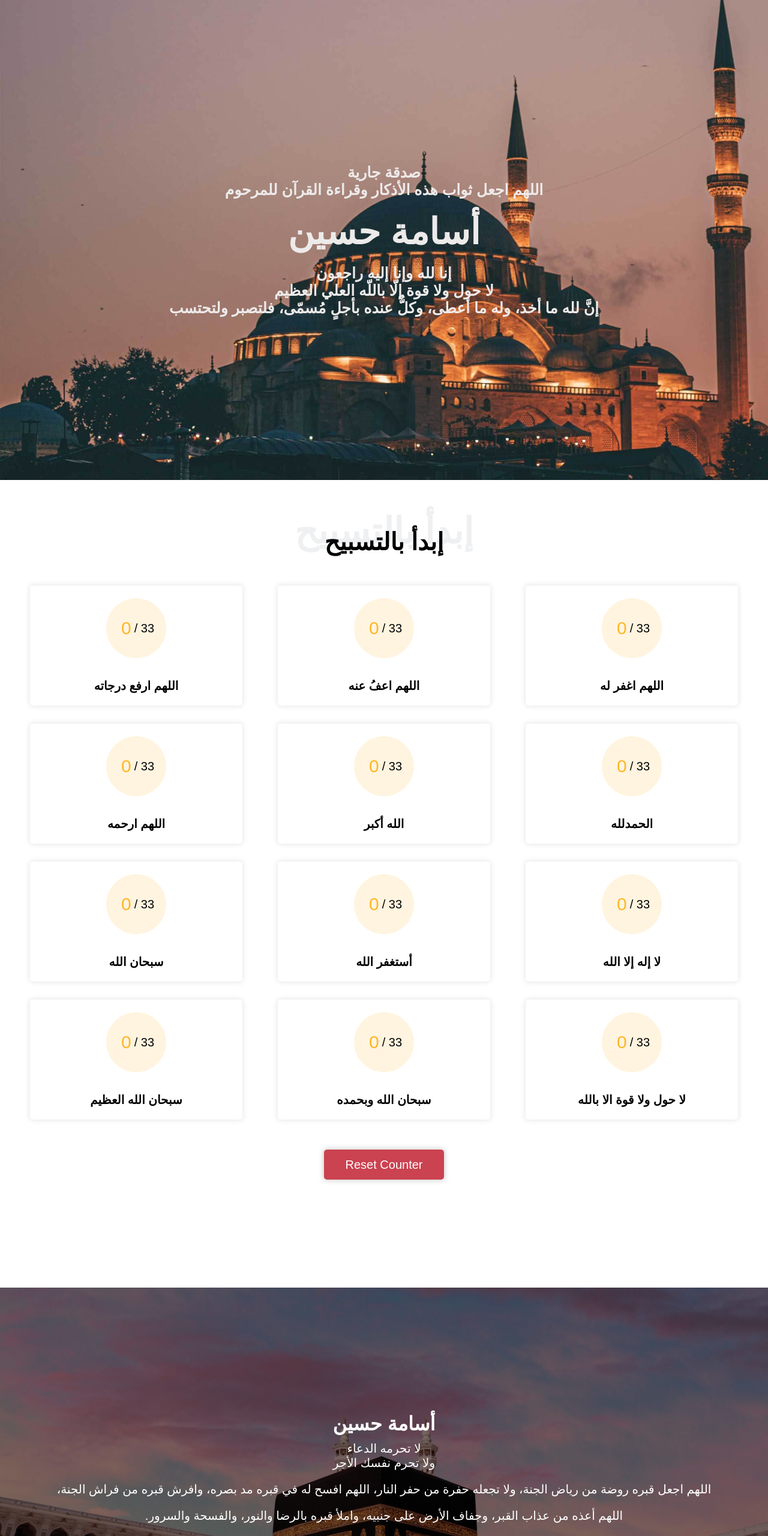
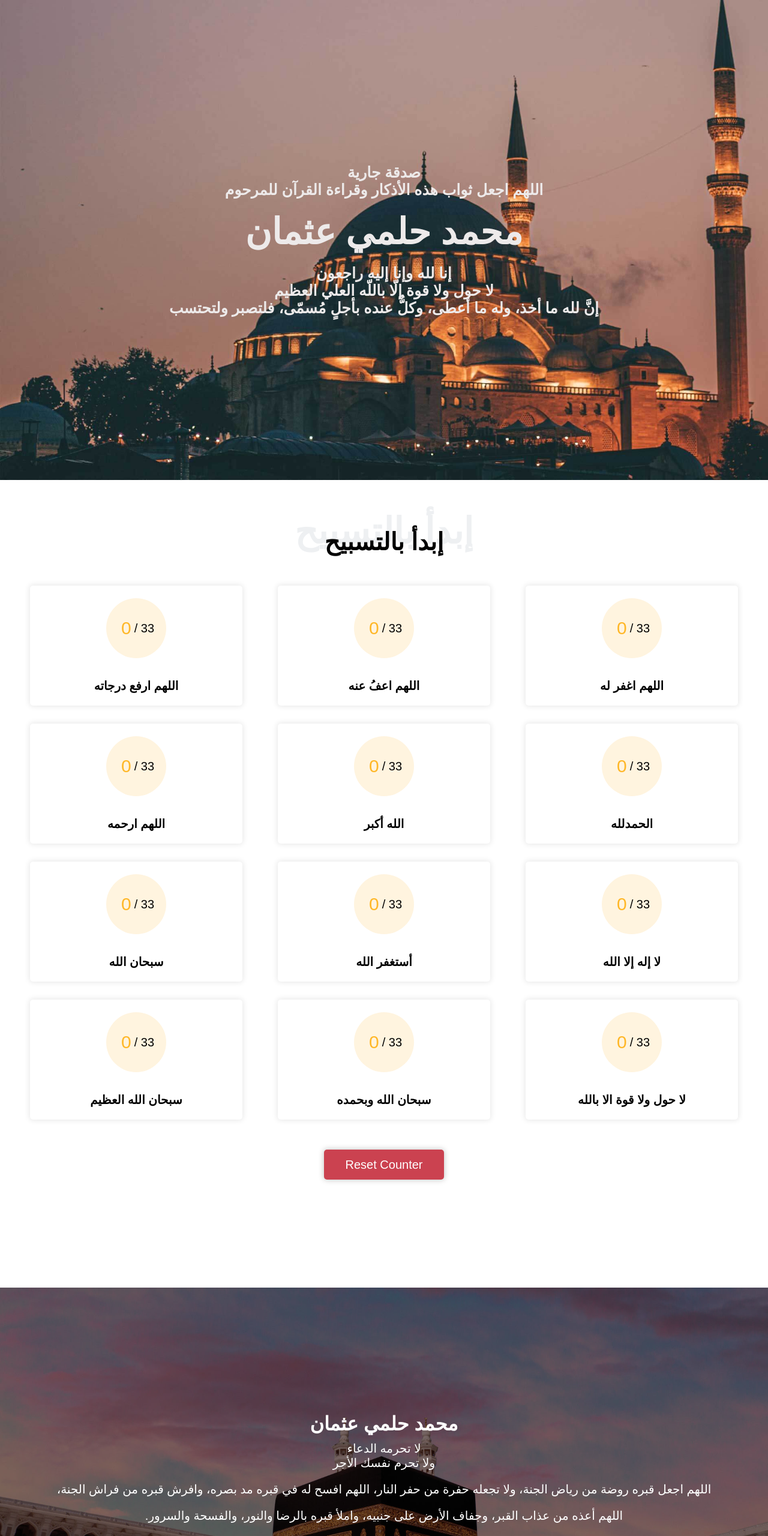
Before and after one commit to Youssef-Soliman-Dev/Fawzy-Mohamed, a plain HTML site: page index.html in a window 1280 px wide. Shown: the top 2560 px of the page at 60% size. Drawn offline with Linux system fonts and the light colour scheme.

Commit message:
first commit

```diff
--- a/index.html
+++ b/index.html
@@ -4,7 +4,7 @@
 <head>
     <meta charset="UTF-8">
     <meta name="viewport" content="width=device-width, initial-scale=1.0">
-    <title>أسامة حسين</title>
+    <title>محمد حلمي عثمان</title>
     <link rel="stylesheet" href="style.css">
 </head>
 
@@ -13,7 +13,7 @@
         <p>صدقة جارية</p>
         <p>اللهم اجعل ثواب هذه الأذكار وقراءة القرآن للمرحوم
         </p>
-        <h1>أسامة حسين</h1>
+        <h1>محمد حلمي عثمان</h1>
         <p class="small-txt">إنا لله وإنا إليه راجعون
         </p>
         <p class="small-txt">لا حول ولا قوة إلّا باللّه العلي العظيم</p>
@@ -122,7 +122,7 @@
     <div class="duaa">
         <div class="cover"></div>
 
-        <h1>أسامة حسين</h1>
+        <h1>محمد حلمي عثمان</h1>
         <p>لا تحرمه الدعاء
         </p>
         <p style="margin-bottom: 20px;">ولا تحرم نفسك الأجر
```
